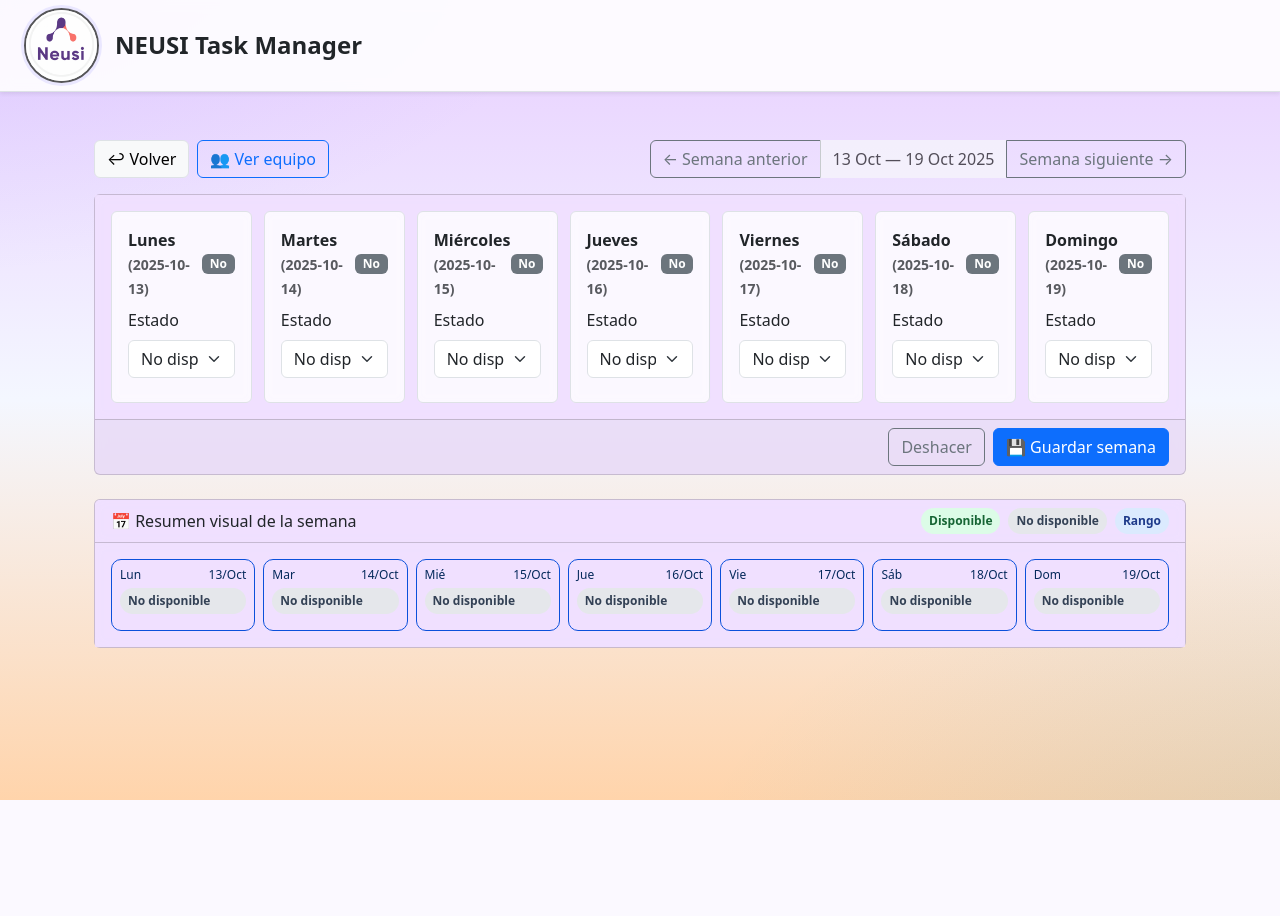
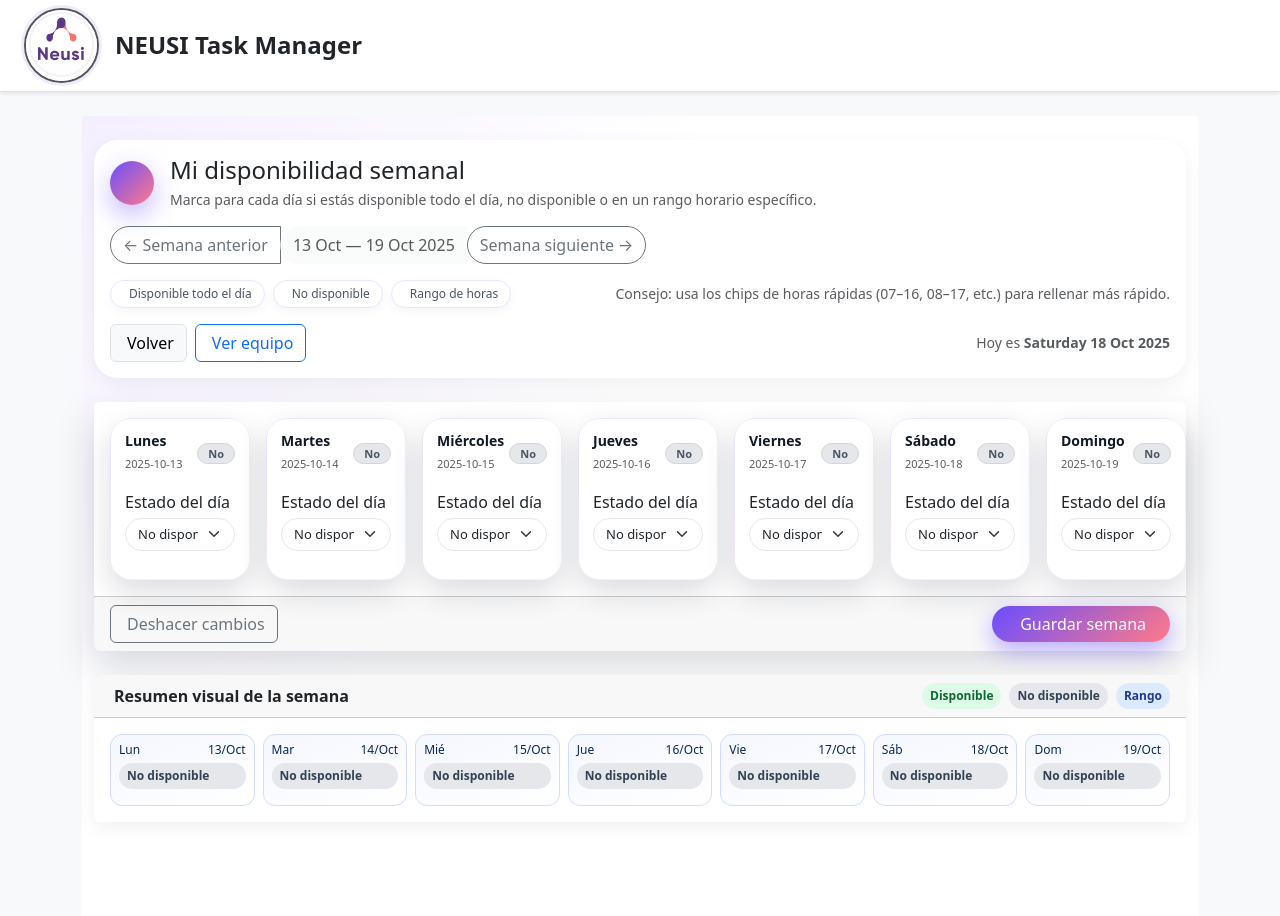
Before and after one commit to cristhiamdaniel-cj/NeusiDevops, a Django app: page /disponibilidad/ in a window 1280 px wide. Before the commit the page ends 800 px from the top, so only its background shows below. Run offline with Django 5.2, Linux system fonts and the light colour scheme; the visitor is signed in with stand-in values (Sample User, id 1); data comes from the database, SQL or seed files in the repository; data that the repository does not hold is empty; parts of the project's set-up code (start-up, migrations or seed data) failed here and were passed over.

Commit message:
Ajuste General Disponibilidad

```diff
--- a/disponibilidad/static/disponibilidad/disponibilidad.css
+++ b/disponibilidad/static/disponibilidad/disponibilidad.css
@@ -1,113 +1,292 @@
-/* ================================
-   NEUSI Task Manager - Disponibilidad (v22)
-   Fondo lila + halo y efecto glass
-   Codificación: UTF-8
-   ================================ */
-
-/* Neutraliza fondos planos del layout/base/Bootstrap */
-html, body { background: transparent !important; height: 100%; }
-.bg-light, .bg-body, .bg-body-tertiary, .page, .content, .app-wrapper {
-  background: transparent !important;
+:root{
+  --neusi-purple:#6B4EFF;
+  --neusi-purple-soft:#c7d2ff;
+  --neusi-pink:#ff7a88;
+  --neusi-bg:#f4f3ff;
 }
 
-/* Stacking estable para colocar capas detrás del contenido */
-body { position: relative; }
-
-/* Fondo lila fijo detrás de todo */
-body::before{
-  content:"";
-  position: fixed;
-  inset: 0;
-  z-index: -1;               /* debajo de todo */
-  pointer-events: none;
+/* Fondo general del módulo */
+.dispon-page{
+  min-height:100vh;
+  padding-bottom:2rem;
   background:
-    radial-gradient(1200px 600px at -10% -10%, rgba(108,99,255,.12), transparent 60%),
-    radial-gradient(1200px 600px at 110% 110%, rgba(14,165,233,.14), transparent 60%),
-    linear-gradient(180deg, #ead6ff 10%, #f4f7ff 50%, #ffd4ab 100%);
-            /* más claro; usa #4419a0 si lo quieres más oscuro */
-  background-attachment: fixed;
-  background-repeat: no-repeat;
+    radial-gradient(circle at top left,#f4efff 0,#ffffff 45%),
+    radial-gradient(circle at bottom right,#ffe9f0 0,#ffffff 55%);
 }
 
-/* Icono/halo (opcional)
-body::after{
-  content:"";
-  position: fixed;
-  top: 50%;
-  right: 10vw;
-  transform: translateY(-50%);
-  width: 420px;
-  height: 420px;
-  z-index: -1;               /* debajo de todo
-  pointer-events: none;
-  opacity: .9;
-  background:
-    radial-gradient(300px 300px at 75% 25%, rgba(124,58,237,.10), transparent 60%),
-    radial-gradient(230px 230px at 25% 75%, rgba(99,102,241,.10), transparent 60%),
-    url("/static/backlog/icons/Spring.png") no-repeat center / contain;
-  filter: drop-shadow(0 20px 40px rgba(32,44,80,.08));
-}*/
-
-/* Contenido por encima de las capas anteriores */
-body > * { position: relative; z-index: 1; }
-
-/* --------------------------------
-   Efecto glass en tarjetas y cabeceras
-   -------------------------------- */
-.card,
-.card-body,
-.card-header {
-  background: rgba(240, 224, 255, 0.84) !important;
-  -webkit-backdrop-filter: blur(6px);
-  backdrop-filter: blur(6px);
+/* Sombras suaves reutilizables */
+.shadow-sm-soft{
+  box-shadow:0 6px 18px rgba(15,23,42,0.06);
+}
+.shadow-main{
+  box-shadow:0 16px 40px rgba(15,23,42,0.16);
 }
 
-/* Header translúcido (glass) */
-header {
-  background: rgba(255, 255, 255, 0.88) !important;
-  -webkit-backdrop-filter: blur(6px);
-  backdrop-filter: blur(6px);
+/* Icono redondo principal */
+.dispon-page .dispon-icon-wrap{
+  width:44px;
+  height:44px;
+  border-radius:999px;
+  display:flex;
+  align-items:center;
+  justify-content:center;
+  background:linear-gradient(135deg,var(--neusi-purple),var(--neusi-pink));
+  color:#fff;
+  box-shadow:0 10px 26px rgba(91,55,255,0.35);
+  font-size:1.3rem;
 }
 
-/* Si aparece .bg-white en algún bloque, que no opaque del todo */
-.bg-white { background: rgba(255, 255, 255, 0.88) !important; }
-
-/* Cada “columna/día” (div .border.rounded.p-3) */
-.border.rounded.p-3 {
-  background: rgba(255, 255, 255, 0.78);
-  -webkit-backdrop-filter: blur(4px);
-  backdrop-filter: blur(4px);
+/* Encabezado */
+.dispon-page .dispon-header{
+  border-radius:1.5rem;
+  background:#ffffffee;
+  backdrop-filter:blur(10px);
 }
 
-/* Contenedor principal sin fondo sólido */
-main.container { background: transparent !important; }
+/* Chips de leyenda con iconos */
+.dispon-page .neusi-chip{
+  display:inline-flex;
+  align-items:center;
+  gap:6px;
+  padding:4px 12px;
+  border-radius:999px;
+  font-size:12px;
+  background:#fff;
+  color:#4b5563;
+  border:1px solid #e5e7ff;
+  box-shadow:0 4px 10px rgba(15,23,42,0.04);
+}
 
-/* --------------------------------
-   Mini-pastillas/estados
-   -------------------------------- */
-.pill { display:inline-block; padding:4px 8px; border-radius:999px; font-size:12px; font-weight:700; }
-.pill-green{ background:#dcfce7; color:#166534; }
-.pill-gray{ background:#e5e7eb; color:#334155; }
-.pill-blue{ background:#dbeafe; color:#1e3a8a; }
+.dispon-page .neusi-chip .chip-icon{
+  font-size:14px;
+}
 
-/* Chips de atajos de horario */
-.chips { display:flex; flex-wrap:wrap; gap:6px; margin-top:6px; }
-.chip { border:1px solid #d1d5db; background:#f8fafc; padding:4px 8px; border-radius:999px; font-size:12px; cursor:pointer; }
-.chip:hover { background:#eef2ff; border-color:#c7d2fe; }
+.dispon-page .neusi-chip .chip-icon.disp{ color:#16a34a; }
+.dispon-page .neusi-chip .chip-icon.no{ color:#9ca3af; }
+.dispon-page .neusi-chip .chip-icon.rango{ color:#2563eb; }
 
-/* Inputs de hora */
-.time-input { font-variant-numeric: tabular-nums; }
-.is-invalid { border-color:#dc3545 !important; }
-.invalid-hint { color:#dc3545; font-size:12px; display:none; }
-.invalid-hint.show { display:block; }
+/* Navegador de semana */
+.dispon-page .semana-nav .btn{
+  border-radius:999px;
+}
 
-/* Grid responsivo de la semana */
-.week-grid { display:grid; grid-template-columns: repeat(7, minmax(140px,1fr)); gap:12px; }
-@media (max-width: 1200px){ .week-grid{ grid-template-columns: repeat(3,1fr);} }
-@media (max-width: 768px){ .week-grid{ grid-template-columns: repeat(2,1fr);} }
-@media (max-width: 576px){ .week-grid{ grid-template-columns: 1fr;} }
+/* Grid de los 7 días */
+.dispon-page .week-grid{
+  display:grid;
+  grid-template-columns: repeat(7, minmax(140px,1fr));
+  gap:16px;
+}
 
-/* Mini calendario */
-.mini-week { display:grid; grid-template-columns: repeat(7, 1fr); gap:8px; }
-.mini-day { border:1px solid #808898; border-radius:10px; padding:8px; min-height:72px; display:flex; flex-direction:column; gap:6px;}
-.mini-day h6{ font-size:12px; margin:0; color:#64748b; display:flex; justify-content:space-between; }
+@media (max-width: 1200px){
+  .dispon-page .week-grid{
+    grid-template-columns: repeat(3,1fr);
+  }
+}
+@media (max-width: 768px){
+  .dispon-page .week-grid{
+    grid-template-columns: repeat(2,1fr);
+  }
+}
+@media (max-width: 576px){
+  .dispon-page .week-grid{
+    grid-template-columns: 1fr;
+  }
+}
+
+/* Card de cada día (capa externa con degradé) */
+.dispon-page .day-card{
+  border-radius:22px;
+  background:linear-gradient(145deg,rgba(107,78,255,0.15),rgba(255,122,136,0.10));
+  padding:1px;
+  position:relative;
+  box-shadow:0 12px 30px rgba(15,23,42,0.15);
+  transition:box-shadow .2s ease, transform .2s ease, filter .2s ease;
+}
+
+/* Contenido interno blanco */
+.dispon-page .day-card-inner{
+  border-radius:20px;
+  background:#ffffff;
+  padding:14px 14px 12px;
+  height:100%;
+  display:flex;
+  flex-direction:column;
+  gap:8px;
+  position:relative;
+}
+
+/* Efecto hover */
+.dispon-page .day-card:hover{
+  transform:translateY(-5px) scale(1.015);
+  box-shadow:0 18px 40px rgba(15,23,42,0.25);
+  filter:saturate(1.05);
+}
+.dispon-page .day-card:hover .day-card-inner{
+  background:linear-gradient(180deg,#ffffff,#fbf7ff);
+}
+
+/* Tipografía de la card */
+.dispon-page .day-card h6{
+  font-size:14px;
+  margin:0;
+  font-weight:600;
+  color:#111827;
+}
+.dispon-page .day-card small{
+  font-size:11px;
+}
+
+/* Badge de estado en cada card */
+.dispon-page .estado-badge{
+  border-radius:999px;
+  font-size:11px;
+  padding:4px 10px;
+  border:1px solid transparent;
+}
+
+.dispon-page .badge-disp{
+  background:#dcfce7;
+  color:#166534;
+  border-color:#bbf7d0;
+}
+.dispon-page .badge-no{
+  background:#e5e7eb;
+  color:#4b5563;
+  border-color:#d4d4d8;
+}
+.dispon-page .badge-rango{
+  background:#dbeafe;
+  color:#1e3a8a;
+  border-color:#bfdbfe;
+}
+
+/* Inputs y ayudas */
+.dispon-page .time-input{
+  font-variant-numeric: tabular-nums;
+}
+.dispon-page .is-invalid{
+  border-color:#dc3545 !important;
+}
+.dispon-page .invalid-hint{
+  color:#dc3545;
+  font-size:12px;
+  display:none;
+}
+.dispon-page .invalid-hint.show{
+  display:block;
+}
+
+/* Select de estado con un poquito de color */
+.dispon-page .estado-select{
+  border-radius:999px;
+  font-size:13px;
+  border-color:#e5e7eb;
+}
+.dispon-page .estado-select:focus{
+  border-color:var(--neusi-purple-soft);
+  box-shadow:0 0 0 0.15rem rgba(107,78,255,0.22);
+}
+
+/* Chips de rangos rápidos */
+.dispon-page .chips{
+  display:flex;
+  flex-wrap:wrap;
+  gap:6px;
+}
+.dispon-page .chip{
+  border:1px solid #d1dbd5;
+  background:#f8fafc;
+  padding:4px 10px;
+  border-radius:999px;
+  font-size:12px;
+  cursor:pointer;
+  transition:background .15s ease, border-color .15s ease, transform .15s ease, box-shadow .15s ease;
+}
+.dispon-page .chip:hover{
+  background:#eef2ffe7;
+  border-color:#c7d2fe;
+  transform:translateY(-1px);
+  box-shadow:0 4px 10px rgba(148,163,184,0.4);
+}
+.dispon-page .chip.chip-clear{
+  background:#fff7ed;
+  border-color:#fed7aa;
+  color:#9a3412;
+}
+.dispon-page .chip.chip-clear:hover{
+  background:#fed7aa;
+}
+
+/* Botón principal Neusi */
+.dispon-page .btn-neusi-primary{
+  background:linear-gradient(135deg,var(--neusi-purple),var(--neusi-pink));
+  border:none;
+  color:#fff;
+  box-shadow:0 8px 22px rgba(107,78,255,0.45);
+  border-radius:999px;
+  padding-inline:1.5rem;
+}
+.dispon-page .btn-neusi-primary:hover{
+  filter:brightness(1.04);
+  transform:translateY(-1px);
+}
+.dispon-page .btn-neusi-primary:active{
+  transform:translateY(0);
+  box-shadow:0 4px 12px rgba(107,78,255,0.35);
+}
+
+/* Mini-resumen semanal */
+.dispon-page .mini-week{
+  display:grid;
+  grid-template-columns: repeat(7, 1fr);
+  gap:8px;
+}
+@media (max-width: 768px){
+  .dispon-page .mini-week{
+    grid-template-columns: repeat(3, 1fr);
+  }
+}
+@media (max-width: 576px){
+  .dispon-page .mini-week{
+    grid-template-columns: repeat(2, 1fr);
+  }
+}
+
+.dispon-page .mini-day{
+  border:1px solid #d0ddff;
+  border-radius:12px;
+  padding:8px;
+  min-height:72px;
+  display:flex;
+  flex-direction:column;
+  gap:6px;
+  background:linear-gradient(160deg,#f5f7ff,#ffffff);
+}
+.dispon-page .mini-day h6{
+  font-size:12px;
+  margin:0;
+  color:#05295b;
+  display:flex;
+  justify-content:space-between;
+}
+
+/* Pills del resumen */
+.dispon-page .pill{
+  display:inline-block;
+  padding:4px 8px;
+  border-radius:999px;
+  font-size:12px;
+  font-weight:700;
+}
+.dispon-page .pill-green{
+  background:#dcfce7;
+  color:#166534;
+}
+.dispon-page .pill-gray{
+  background:#e5e7eb;
+  color:#334155;
+}
+.dispon-page .pill-blue{
+  background:#dbeafe;
+  color:#1e3a8a;
+}
--- a/disponibilidad/templates/disponibilidad/mi_disponibilidad.html
+++ b/disponibilidad/templates/disponibilidad/mi_disponibilidad.html
@@ -3,62 +3,87 @@
 {% block title %}Mi Disponibilidad (Semana){% endblock %}
 
 {% block extra_css %}
-<link rel="stylesheet" href="{% static 'disponibilidad/disponibilidad.css' %}?v=18">
+<link rel="stylesheet" href="{% static 'disponibilidad/disponibilidad.css' %}?v=21">
 {% endblock %}
 
-
 {% block content %}
+<div class="dispon-page">
   <div class="container py-4">
 
-  <!-- Barra con regresar y ver equipo -->
-  <div class="d-flex align-items-center justify-content-between mb-3">
-    <div class="d-flex gap-2">
-      <a class="btn btn-light border" href="{{ home_url }}">↩ Volver</a>
-      {% if puede_ver_equipo %}
-        <a class="btn btn-outline-primary" href="{{ equipo_url }}">👥 Ver equipo</a>
-      {% endif %}
+    <!-- Encabezado -->
+    <div class="dispon-header card border-0 shadow-sm-soft mb-4">
+      <div class="card-body">
+        <div class="d-flex justify-content-between align-items-start flex-wrap gap-3">
+          <div class="d-flex align-items-center gap-3">
+            <div class="dispon-icon-wrap">
+              <i class="bi bi-calendar-week"></i>
             </div>
-    <div class="btn-group">
-      <a class="btn btn-outline-secondary" href="?semana={{ prev_w|date:'Y-m-d' }}">← Semana anterior</a>
+            <div>
+              <h1 class="h4 mb-1">Mi disponibilidad semanal</h1>
+              <p class="text-muted small mb-0">
+                Marca para cada día si estás disponible todo el día, no disponible o en un rango horario específico.
+              </p>
+            </div>
+          </div>
+          <div class="btn-group semana-nav">
+            <a class="btn btn-outline-secondary"
+               href="?semana={{ prev_w|date:'Y-m-d' }}">← Semana anterior</a>
             <span class="btn btn-light disabled">
               {{ semana.semana_inicio|date:"d M" }} — {{ semana.semana_fin|date:"d M Y" }}
             </span>
-      <a class="btn btn-outline-secondary" href="?semana={{ next_w|date:'Y-m-d' }}">Semana siguiente →</a>
+            <a class="btn btn-outline-secondary"
+               href="?semana={{ next_w|date:'Y-m-d' }}">Semana siguiente →</a>
+          </div>
+        </div>
+
+        <!-- Leyenda & ayuda -->
+        <div class="d-flex flex-wrap justify-content-between align-items-center gap-2 mt-3">
+          <div class="d-flex flex-wrap gap-2">
+            <span class="neusi-chip">
+              <i class="bi bi-check-circle-fill chip-icon disp"></i>
+              Disponible todo el día
+            </span>
+            <span class="neusi-chip">
+              <i class="bi bi-slash-circle-fill chip-icon no"></i>
+              No disponible
+            </span>
+            <span class="neusi-chip">
+              <i class="bi bi-clock-fill chip-icon rango"></i>
+              Rango de horas
+            </span>
+          </div>
+          <div class="text-muted small fw-medium">
+            Consejo: usa los chips de horas rápidas (07–16, 08–17, etc.) para rellenar más rápido.
+          </div>
+        </div>
+
+        <!-- Navegación secundaria -->
+        <div class="d-flex align-items-center justify-content-between mt-3 flex-wrap gap-2">
+          <div class="d-flex gap-2">
+            <a class="btn btn-light border" href="{{ home_url }}">
+              <i class="bi bi-arrow-left-short me-1"></i> Volver
+            </a>
+            {% if puede_ver_equipo %}
+              <a class="btn btn-outline-primary" href="{{ equipo_url }}">
+                <i class="bi bi-people-fill me-1"></i> Ver equipo
+              </a>
+            {% endif %}
+          </div>
+          <div class="text-muted small">
+            Hoy es <strong>{{ hoy|date:"l d M Y" }}</strong>
+          </div>
+        </div>
       </div>
     </div>
 
     {% if messages %}
       {% for m in messages %}
-      <div class="alert alert-{{ m.tags }}">{{ m }}</div>
+        <div class="alert alert-{{ m.tags }} shadow-sm-soft">{{ m }}</div>
       {% endfor %}
     {% endif %}
 
-  <form method="post" class="card" id="form-semana">
+    <form method="post" class="card border-0 shadow-main mb-4" id="form-semana">
       {% csrf_token %}
-
- <style>
-      .week-grid { display:grid; grid-template-columns: repeat(7, minmax(140px,1fr)); gap:12px; }
-      @media (max-width: 1200px){ .week-grid{ grid-template-columns: repeat(3,1fr);} }
-      @media (max-width: 768px){ .week-grid{ grid-template-columns: repeat(2,1fr);} }
-      @media (max-width: 576px){ .week-grid{ grid-template-columns: 1fr;} }
-
-      .mini-week { display:grid; grid-template-columns: repeat(7, 1fr); gap:8px; }
-      .mini-day { border:1px solid #0b50db; border-radius:10px; padding:8px; min-height:72px; display:flex; flex-direction:column; gap:6px;}
-      .mini-day h6{ font-size:12px; margin:0; color:#05295b; display:flex; justify-content:space-between; }
-      .pill { display:inline-block; padding:4px 8px; border-radius:999px; font-size:12px; font-weight:700; }
-      .pill-green{ background:#dcfce7; color:#166534; }
-      .pill-gray{ background:#e5e7eb; color:#334155; }
-      .pill-blue{ background:#dbeafe; color:#1e3a8a; }
-
-      .chips { display:flex; flex-wrap:wrap; gap:6px; margin-top:6px; }
-      .chip { border:1px solid #d1dbd5; background:#f8fafc; padding:4px 8px; border-radius:999px; font-size:12px; cursor:pointer; }
-      .chip:hover { background:#eef2ffe7; border-color:#c7d2fe; }
-
-      .time-input { font-variant-numeric: tabular-nums; }
-      .is-invalid { border-color:#dc3545 !important; }
-      .invalid-hint { color:#dc3545; font-size:12px; display:none; }
-      .invalid-hint.show { display:block; }
-    </style>
 
       <!-- datalist global para sugerencias -->
       <datalist id="horas_sugeridas">
@@ -74,13 +99,23 @@
         <!-- 7 columnas de edición -->
         <div class="week-grid">
           {% for d in semana.dias.all %}
-          <div class="border rounded p-3">
+            <div class="day-card">
+              <div class="day-card-inner">
+
                 <div class="d-flex justify-content-between align-items-center mb-2">
-              <strong>
+                  <div>
+                    <h6 class="mb-0">
                       {{ d.get_dia_semana_display }}
-                <small class="text-muted">({{ semana.semana_inicio|add_days:d.dia_semana|date:"Y-m-d" }})</small>
-              </strong>
-              <span class="badge {% if d.tipo == 'D' %}text-bg-success{% elif d.tipo == 'N' %}text-bg-secondary{% else %}text-bg-info{% endif %}" id="badge_{{ d.dia_semana }}">
+                    </h6>
+                    <small class="text-muted">
+                      {{ semana.semana_inicio|add_days:d.dia_semana|date:"Y-m-d" }}
+                    </small>
+                  </div>
+                  <span class="badge estado-badge
+                               {% if d.tipo == 'D' %}badge-disp
+                               {% elif d.tipo == 'N' %}badge-no
+                               {% else %}badge-rango{% endif %}"
+                        id="badge_{{ d.dia_semana }}">
                     <span id="badge_txt_{{ d.dia_semana }}">
                       {% if d.tipo == "D" %}Disponible{% elif d.tipo == "N" %}No{% else %}
                         {% if d.hora_inicio and d.hora_fin %}
@@ -91,9 +126,11 @@
                   </span>
                 </div>
 
-            <div class="mb-2">
-              <label class="form-label">Estado</label>
-              <select class="form-select estado-select" name="estado_{{ d.dia_semana }}" data-dia="{{ d.dia_semana }}">
+                <div class="mb-3">
+                  <label class="form-label mb-1">Estado del día</label>
+                  <select class="form-select estado-select"
+                          name="estado_{{ d.dia_semana }}"
+                          data-dia="{{ d.dia_semana }}">
                     <option value="D" {% if d.tipo == "D" %}selected{% endif %}>Disponible todo el día</option>
                     <option value="N" {% if d.tipo == "N" %}selected{% endif %}>No disponible</option>
                     <option value="R" {% if d.tipo == "R" %}selected{% endif %}>Rango (horas)</option>
@@ -101,7 +138,8 @@
                 </div>
 
                 <!-- Campos de tiempo TEXT con autocompletar -->
-            <div class="rango-wrap" id="rango_{{ d.dia_semana }}" {% if d.tipo != "R" %}style="display:none"{% endif %}>
+                <div class="rango-wrap" id="rango_{{ d.dia_semana }}"
+                     {% if d.tipo != "R" %}style="display:none"{% endif %}>
                   <div class="row g-2">
                     <div class="col-6">
                       <label class="form-label">Inicio</label>
@@ -134,30 +172,45 @@
                   </div>
 
                   <!-- Atajos rápidos -->
-              <div class="chips" data-dia="{{ d.dia_semana }}">
+                  <div class="chips mt-2" data-dia="{{ d.dia_semana }}">
                     <span class="chip" data-range="07:00-16:00">07–16</span>
                     <span class="chip" data-range="08:00-17:00">08–17</span>
                     <span class="chip" data-range="09:00-18:00">09–18</span>
                     <span class="chip" data-range="19:00-22:00">19–22</span>
-                <span class="chip" data-clear="1">Limpiar</span>
+                    <span class="chip chip-clear" data-clear="1">
+                      <i class="bi bi-eraser-fill me-1"></i>Limpiar
+                    </span>
                   </div>
+                </div>
+
               </div>
             </div>
           {% endfor %}
         </div>
       </div>
 
-    <div class="card-footer d-flex justify-content-end gap-2">
-      <a class="btn btn-outline-secondary" href="?semana={{ semana.semana_inicio|date:'Y-m-d' }}">Deshacer</a>
-      <button class="btn btn-primary">💾 Guardar semana</button>
+      <div class="card-footer d-flex justify-content-between align-items-center flex-wrap gap-2">
+        <button type="button"
+                class="btn btn-outline-secondary"
+                onclick="window.location='?semana={{ semana.semana_inicio|date:'Y-m-d' }}'">
+          <i class="bi bi-arrow-counterclockwise me-1"></i>
+          Deshacer cambios
+        </button>
+        <button class="btn btn-neusi-primary">
+          <i class="bi bi-save2 me-1"></i>
+          Guardar semana
+        </button>
       </div>
     </form>
 
     <!-- Mini-calendario semanal visual -->
-  <div class="card mt-4">
+    <div class="card border-0 shadow-sm-soft">
       <div class="card-header d-flex justify-content-between align-items-center">
-      <span>📅 Resumen visual de la semana</span>
-      <div class="d-flex gap-2">
+        <span class="fw-semibold">
+          <i class="bi bi-eye me-1"></i>
+          Resumen visual de la semana
+        </span>
+        <div class="d-flex gap-2 align-items-center">
           <span class="pill pill-green">Disponible</span>
           <span class="pill pill-gray">No disponible</span>
           <span class="pill pill-blue">Rango</span>
@@ -189,17 +242,18 @@
     </div>
 
   </div>
+</div>
 
 <script>
 function setBadge(dia, estado, iniVal, finVal) {
   const badge = document.getElementById('badge_' + dia);
   const txt = document.getElementById('badge_txt_' + dia);
   if (!badge || !txt) return;
-  badge.classList.remove('text-bg-success', 'text-bg-secondary', 'text-bg-info');
+  badge.classList.remove('badge-disp', 'badge-no', 'badge-rango');
 
-  if (estado === 'D') { badge.classList.add('text-bg-success'); txt.textContent = 'Disponible'; }
-  else if (estado === 'N') { badge.classList.add('text-bg-secondary'); txt.textContent = 'No'; }
-  else { badge.classList.add('text-bg-info'); txt.textContent = (iniVal && finVal) ? (iniVal + '–' + finVal) : 'Rango'; }
+  if (estado === 'D') { badge.classList.add('badge-disp'); txt.textContent = 'Disponible'; }
+  else if (estado === 'N') { badge.classList.add('badge-no'); txt.textContent = 'No'; }
+  else { badge.classList.add('badge-rango'); txt.textContent = (iniVal && finVal) ? (iniVal + '–' + finVal) : 'Rango'; }
 }
 
 // Normaliza entradas: "7", "730", "7:3", "07:3" -> "07:30" / "07:03"
@@ -261,7 +315,6 @@
   [ini, fin].forEach(inp => {
     if (!inp) return;
     inp.addEventListener('input', () => {
-      // no forzamos formato mientras escribe; solo actualizamos badge
       updateBadge();
     });
     inp.addEventListener('blur', () => {
@@ -303,7 +356,7 @@
   }
 });
 
-// Validación al enviar: si hay días en "Rango", exigir hh:mm válidos y ini < fin
+// Validación al enviar
 document.getElementById('form-semana').addEventListener('submit', function (e) {
   let firstError = null;
   document.querySelectorAll('.estado-select').forEach(sel => {
@@ -324,7 +377,6 @@
     if (!okFin) { fin.classList.add('is-invalid'); if (hintFin) hintFin.classList.add('show'); firstError = firstError || fin; }
 
     if (okIni && okFin) {
-      // compara tiempos
       const [hi, mi] = ini.value.split(':').map(Number);
       const [hf, mf] = fin.value.split(':').map(Number);
       const si = hi*60 + mi, sf = hf*60 + mf;
```
Lines whose indentation alone changed are shown as unchanged.
